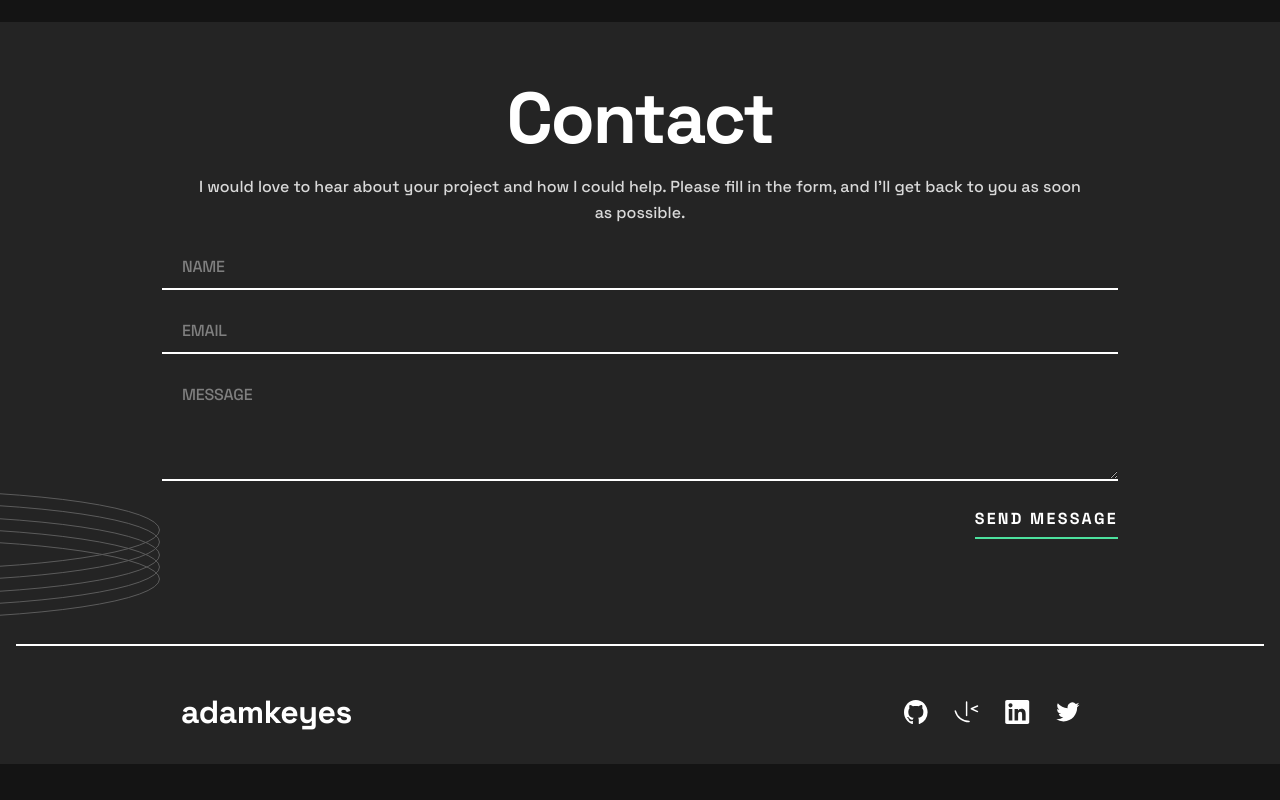
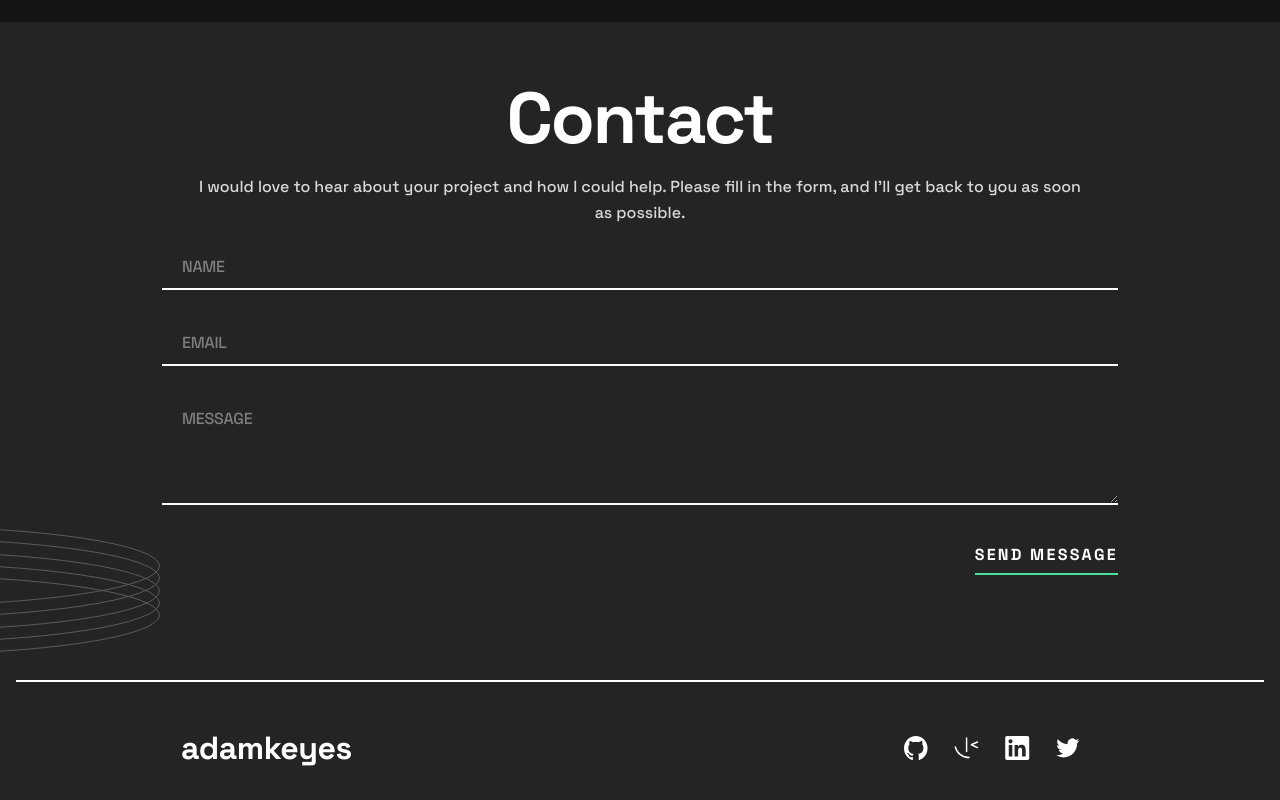
Before and after one commit to francissfrias/FEM-SPADevPortfolio, a React (Vite) app: page / in a window 1280 px wide. Shown: the part 3187-3987 px from the top of the page. Before the commit the page ends 3951 px from the top, so only its background shows below. Built offline with nearby package versions, Linux system fonts and the light colour scheme; a web font is replaced by a local one.

Commit message:
email form done

```diff
--- a/package.json
+++ b/package.json
@@ -13,6 +13,7 @@
     "preview": "vite preview"
   },
   "dependencies": {
+    "@hookform/resolvers": "^3.10.0",
     "clsx": "^2.1.1",
     "gh-pages": "^6.3.0",
     "react": "^18.3.1",
--- a/src/components/Footer.tsx
+++ b/src/components/Footer.tsx
@@ -1,29 +1,46 @@
+import { zodResolver } from '@hookform/resolvers/zod';
+import { useForm } from 'react-hook-form';
+import * as z from 'zod';
 import { Button } from './ui/Button';
 import { Input } from './ui/Input';
 import Navbar from './ui/Navbar';
 import ringpattern from '/images/pattern-rings.svg';
 
-// const messageForm = z.object({
-//   name: z
-//     .string({
-//       required_error: 'Sorry, name is required',
-//     })
-//     .min(2, {
-//       message: 'Sorry, name should be more than 2 letters',
-//     }),
-//   email: z.string().email({
-//     message: 'Sorry, invalid email format here',
-//   }),
-//   message: z.string().optional(),
-// });
+const messageForm = z.object({
+  name: z
+    .string({
+      required_error: 'Sorry, name is required',
+    })
+    .min(2, {
+      message: 'Sorry, name should be more than 2 letters',
+    }),
+  email: z.string().email({
+    message: 'Sorry, invalid email format here',
+  }),
+  message: z.string().optional(),
+});
 
-// const messageInitialState = {
-//   name: '',
-//   email: '',
-//   message: '',
-// };
+type messageInterface = z.infer<typeof messageForm>;
+
+const messageInitialState = {
+  name: '',
+  email: '',
+  message: '',
+};
 
 const Footer = () => {
+  const form = useForm({
+    mode: 'onChange',
+    resolver: zodResolver(messageForm),
+    defaultValues: messageInitialState,
+  });
+
+  const { errors } = form.formState;
+
+  const handleSubmit = (data: messageInterface) => {
+    console.log(data);
+  };
+
   return (
     <footer className='bottom-0 w-full text-center py-[60px] bg-[#242424] text-primary  relative px-4 md:pb-4'>
       <div className='flex flex-col gap-5 md:px-[146px] '>
@@ -40,15 +57,30 @@ const Footer = () => {
             fill in the form, and I’ll get back to you as soon as possible.
           </p>
         </div>
-        <div className='flex flex-col gap-5 '>
-          <Input placeholder='Name' />
-          <Input placeholder='Email' />
-          <textarea
-            placeholder='Message'
-            className='min-h-[107px] border-b-2 border-white w-full bg-transparent p-2 uppercase placeholder:uppercase placeholder:pb-20 placeholder:border-red-300 placeholder:border-2 placeholder:tracking-[-0.22px] placeholder:leading-[26px] placeholder:text-[16px] placeholder:opacity-50 placeholder:text-secondary placeholder:font-medium placeholder:pl-3 ring-0 focus:ring-0 focus:outline-none focus:border-accent focus:border-b-2 text-primary text-[16px] leading-[26px] font-medium required:border-b-2 required:border-error disabled:border-b-2 disabled:border-error no-scrollbar'
-          />
-          <Button className='w-fit block ml-auto '>Send Message</Button>
-        </div>
+
+        <form {...form} onSubmit={form.handleSubmit(handleSubmit)}>
+          <div className='flex flex-col gap-8 '>
+            <Input
+              placeholder='Name'
+              error={errors.name}
+              {...form.register('name')}
+            />
+            <Input
+              placeholder='Email'
+              error={errors.email}
+              {...form.register('email')}
+            />
+            <textarea
+              placeholder='Message'
+              className='min-h-[107px] border-b-2 border-white w-full bg-transparent p-2 uppercase placeholder:uppercase placeholder:pb-20 placeholder:border-red-300 placeholder:border-2 placeholder:tracking-[-0.22px] placeholder:leading-[26px] placeholder:text-[16px] placeholder:opacity-50 placeholder:text-secondary placeholder:font-medium placeholder:pl-3 ring-0 focus:ring-0 focus:outline-none focus:border-accent focus:border-b-2 text-primary text-[16px] leading-[26px] font-medium required:border-b-2 required:border-error disabled:border-b-2 disabled:border-error no-scrollbar'
+              {...form.register('message')}
+            />
+
+            <Button className='w-fit block ml-auto ' type='submit'>
+              Send Message
+            </Button>
+          </div>
+        </form>
       </div>
       <div className='w-full border-t-2 border-primary mt-[68px] pt-9 md:mt-[105px] md:pt-[30px]'>
         <Navbar />
--- a/src/components/ui/Input.tsx
+++ b/src/components/ui/Input.tsx
@@ -1,22 +1,39 @@
 import * as React from 'react';
+import { FieldError } from 'react-hook-form';
+import errorIcon from '../../../public/images/errorsvg.svg';
 import { cn } from '../../helper/utils';
 
-const Input = React.forwardRef<
-  HTMLInputElement,
-  React.InputHTMLAttributes<HTMLInputElement>
->(({ className, type, ...props }, ref) => {
+interface InputProps extends React.InputHTMLAttributes<HTMLInputElement> {
+  error?: FieldError | undefined;
+}
+
+const Input = React.forwardRef<HTMLInputElement, InputProps>(
+  ({ className, type, error, ...props }, ref) => {
     return (
+      <div className='relative'>
         <input
+          aria-label='input'
           type={type}
           className={cn(
             'min-h-[43px] border-b-2 border-white w-full bg-transparent p-2 uppercase placeholder:uppercase placeholder:pb-20 placeholder:border-red-300 placeholder:border-2 placeholder:tracking-[-0.22px] placeholder:leading-[26px] placeholder:text-[16px] placeholder:opacity-50 placeholder:text-secondary placeholder:font-medium placeholder:pl-3 ring-0 focus:ring-0 focus:outline-none focus:border-accent focus:border-b-2 text-primary text-[16px] leading-[26px] font-medium required:border-b-2 required:border-error disabled:border-b-2 disabled:border-error  ',
+            error?.message && 'border-error',
             className
           )}
           ref={ref}
           {...props}
         />
+        {error?.message && (
+          <>
+            <p className='text-error text-[12px] text-medium leading-4 tracking-[-0.17px] text-right mt-1.5'>
+              {error?.message}
+            </p>
+            <img src={errorIcon} className='absolute right-0 top-0 ' />
+          </>
+        )}
+      </div>
     );
-});
+  }
+);
 Input.displayName = 'Input';
 
 export { Input };
```
Also changed, not shown: 1 other file (tests, documents, lock files or other folders). Lines whose indentation alone changed are shown as unchanged.
